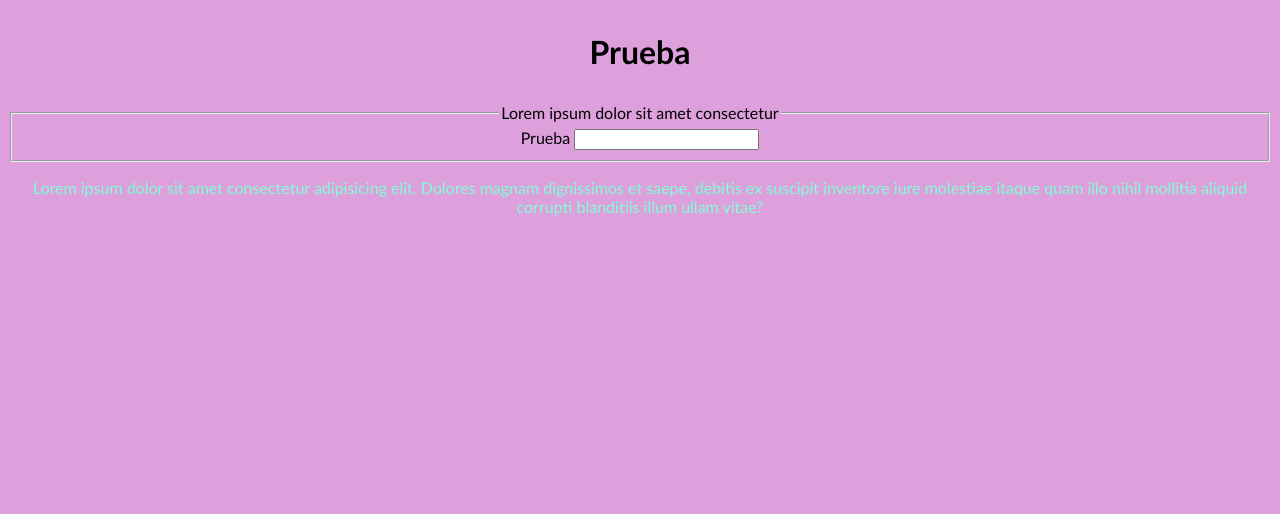
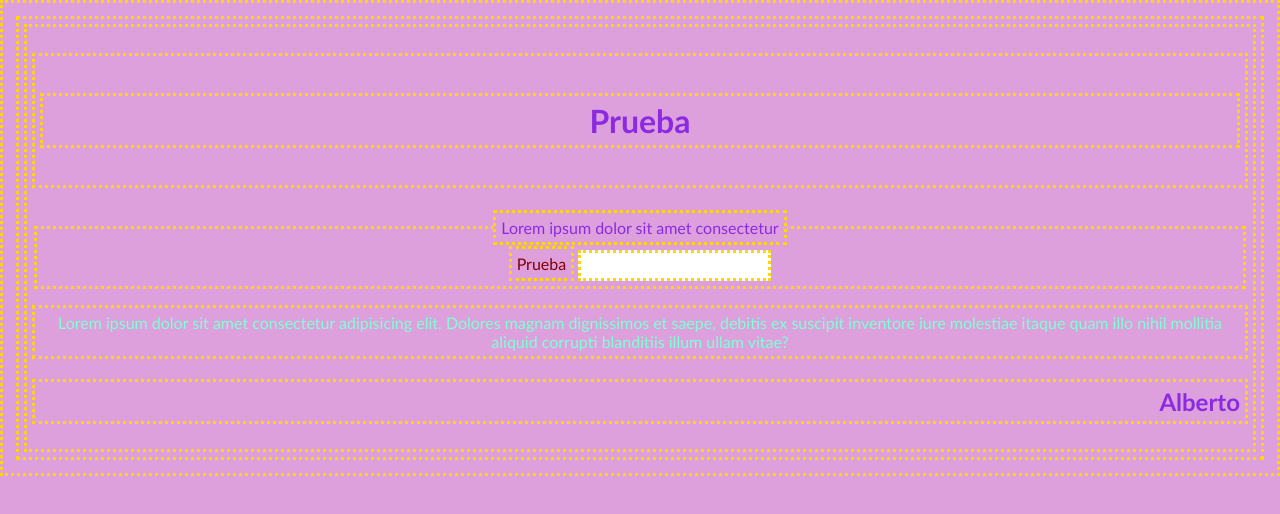
Before and after one commit to SergioGargoles/1EVAL_HTMLyCSS_APPWEB_2smrc_sergiogargoles, a plain HTML site: page web/css/Index.html in a window 1280 px wide. Drawn offline with Linux system fonts and the light colour scheme.

Commit message:
más estilos

```diff
--- /dev/null
+++ b/web/Ejercicios/EjercicioCSS/estilo.css
@@ -0,0 +1,10 @@
+#frase1 {
+    color: blue;
+}
+
+.frases-celebres{
+    color: green;
+}
+p {
+    color: red;
+}
--- a/web/css/Estilos/estilos.css
+++ b/web/css/Estilos/estilos.css
@@ -1,12 +1,29 @@
 /* Autor: yo*/
+
+*{
+    color: blueviolet;
+   /* border-color: black;
+    border-style: dotted;
+    border-width: 1px;
+    */
+    border: gold dotted 3px;
+    padding: 5px;
+}
+
 p.especial {
     color: aquamarine;
 }
+
 body{
     background-color: plum;
     text-align: center;
     font-family: 'Gill Sans', 'Gill Sans MT', Calibri, 'Trebuchet MS', sans-serif;
 }
-/*h2{
-    color: teal;
+
+.abuelacoco{
+    color: maroon;
 }
+
+#pistola{
+    text-align: end;
+}
--- a/web/css/Index.html
+++ b/web/css/Index.html
@@ -11,11 +11,13 @@
     <form>
         <h1><p> Prueba </p></h1>
         <fieldset>
-            <legend>Lorem ipsum dolor sit amet consectetur</legend>
-            <label for="texto">Prueba</label>
+            <legend >Lorem ipsum dolor sit amet consectetur</legend>
+            <label class="abuelacoco" for="texto">Prueba</label>
             <input type="text" name="texto">
         </fieldset>
         <p class="especial">Lorem ipsum dolor sit amet consectetur adipisicing elit. Dolores magnam dignissimos et saepe, debitis ex suscipit inventore iure molestiae itaque quam illo nihil mollitia aliquid corrupti blanditiis illum ullam vitae?</p>
+        <h2 id="pistola">Alberto</h2>
+
     </form>
 </body>
 </html>
```
Also changed, not shown: web/Ejercicios/EjercicioCSS/Ejercicio32.html (added, +22 -0 lines), web/Ejercicios/EjerciciosHTML/Actividad217.html (renamed from web/Ejercicios/Actividad217.html).
